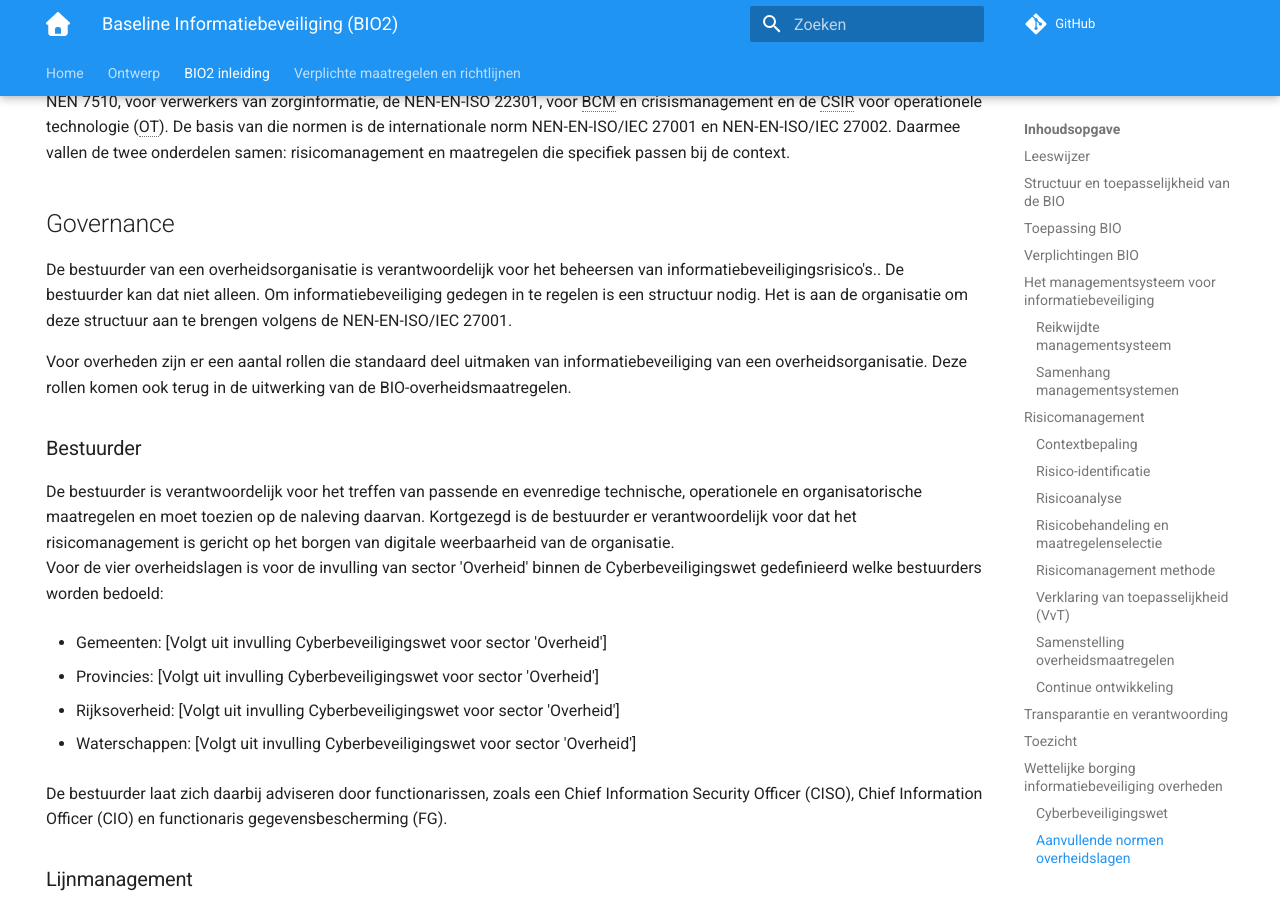
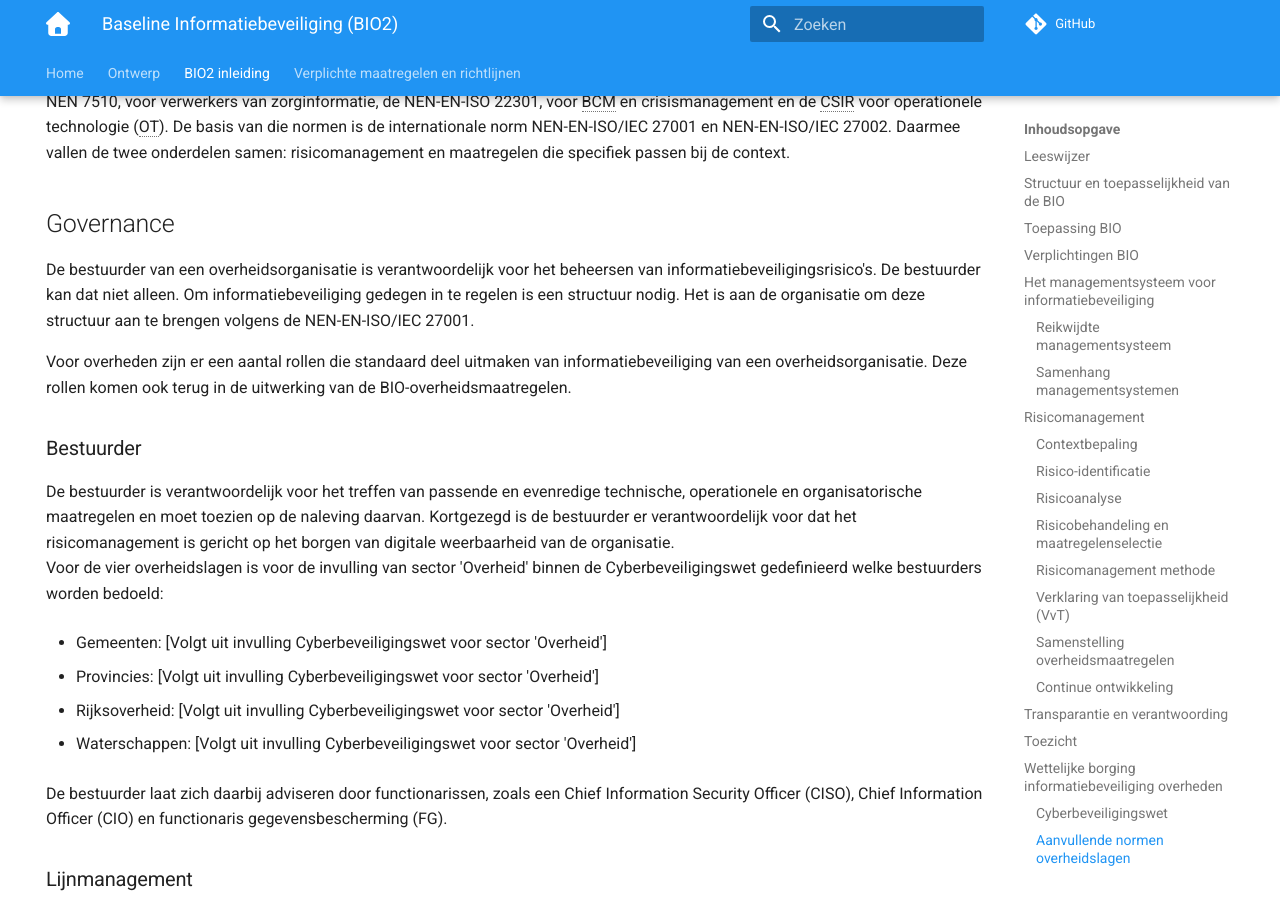
Before and after one commit to MinBZK/Baseline-Informatiebeveiliging-Overheid, an MkDocs documentation site: the page built from docs/inleiding/index.md, in a window 1280 px wide and 900 px high, scrolled down 7118 px. Built offline with MkDocs 1.6.1 and Material for MkDocs 9.7.7, drawn with Linux system fonts in a browser that asks for light colours; comment, search, counter and statistics services are not loaded; some of the changed text lies outside the part shown.

Commit message:
enkele typo's aangepast
dubbele punten verwijderd

```diff
--- a/docs/inleiding/index.md
+++ b/docs/inleiding/index.md
@@ -51,7 +51,7 @@
 
 - **NEN-EN-ISO/IEC 27001 moet worden toegepast op het formuleren** van eisen voor het vaststellen, implementeren, bijhouden en continu verbeteren van een managementsysteem voor informatiebeveiliging en het vaststellen van het toepassingsgebied (de reikwijdte) van dit managementsysteem.
 
-    * Voor het bepalen van de context van de organisatie neemt de organisatie minimaal de beschreven context uit de BIO bij het inrichten, implementeren, in stand houden en continu verbeteren van het managementsysteem voor informatiebeveiliging..
+    * Voor het bepalen van de context van de organisatie neemt de organisatie minimaal de beschreven context uit de BIO bij het inrichten, implementeren, in stand houden en continu verbeteren van het managementsysteem voor informatiebeveiliging.
 
 - **NEN-EN-ISO 27002 én de verplichte overheidsspecifieke maatregelen en richtlijnen uit de BIO moet worden toegepast op het formuleren van beheersmaatregelen**, hierbij rekening houdend met de omgeving(en) waarin de informatiebeveiligingsrisico’s gelden. De maatregelen uit de NEN-ISO/IEC 27002 en BIO kunnen, waar nodig én gelijkwaardig worden vervangen of gecombineerd met beheersmaatregelen uit andere normen en richtlijnen, zoals voor zorginformatie de **NEN 7510** en voor Operationele Technology (OT) de **CSIR** en IEC 62443.
 
@@ -181,7 +181,7 @@
 
 ## Governance
 
-De bestuurder van een overheidsorganisatie is verantwoordelijk voor het beheersen van informatiebeveiligingsrisico's.. De bestuurder kan dat niet alleen. Om informatiebeveiliging gedegen in te regelen is een structuur nodig. Het is aan de organisatie om deze structuur aan te brengen volgens de NEN-EN-ISO/IEC 27001.
+De bestuurder van een overheidsorganisatie is verantwoordelijk voor het beheersen van informatiebeveiligingsrisico's. De bestuurder kan dat niet alleen. Om informatiebeveiliging gedegen in te regelen is een structuur nodig. Het is aan de organisatie om deze structuur aan te brengen volgens de NEN-EN-ISO/IEC 27001.
 
 Voor overheden zijn er een aantal rollen die standaard deel uitmaken van informatiebeveiliging van een overheidsorganisatie. Deze rollen komen ook terug in de uitwerking van de BIO-overheidsmaatregelen.
 
```
